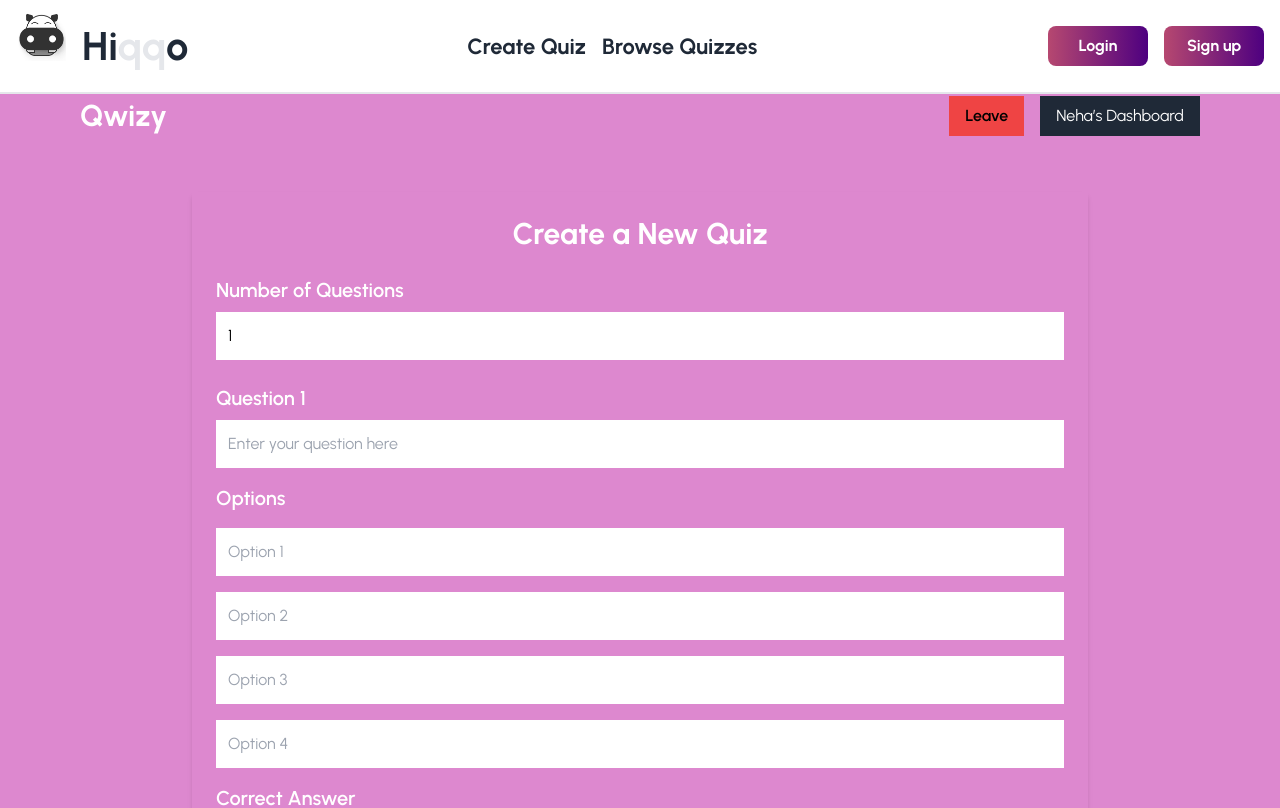
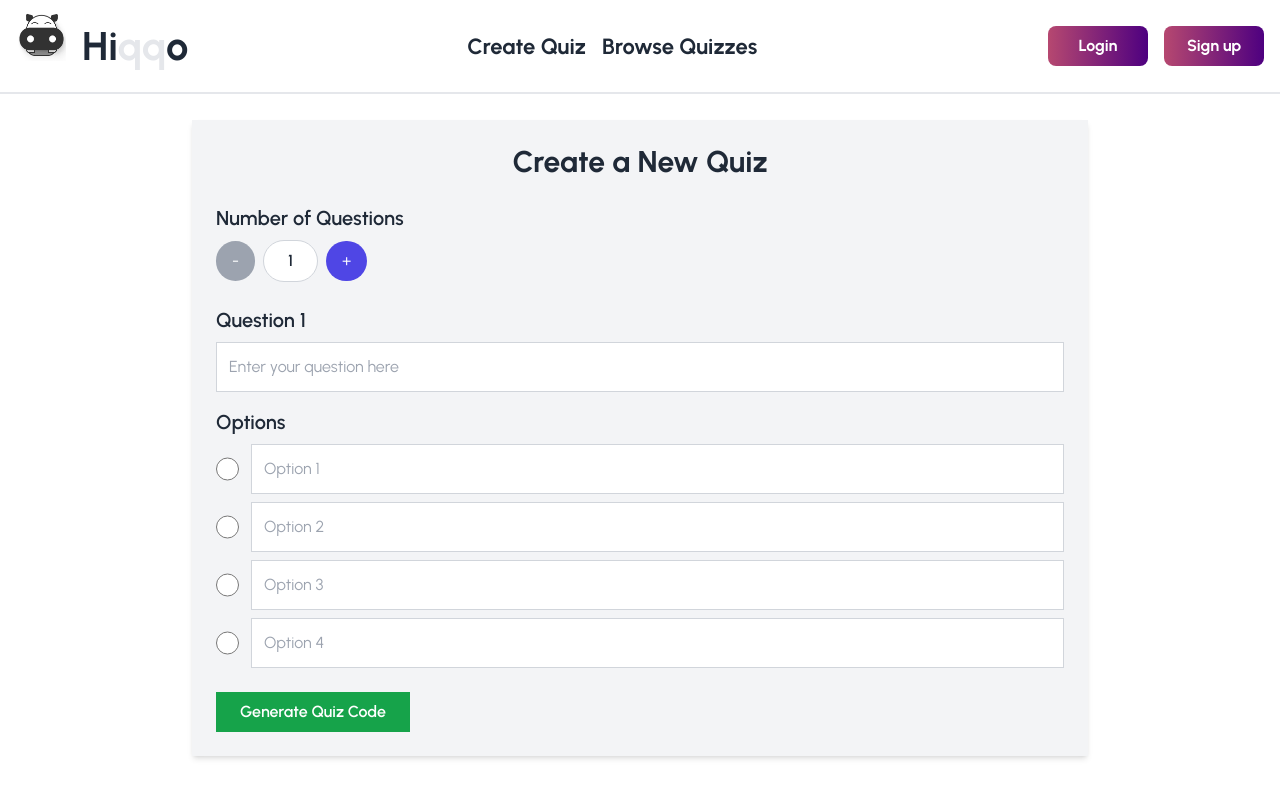
Before and after one commit to shaayar/Hiqqo-Quiz, a React (Vite) app: page /createQuiz in a window 1280 px wide. Shown: the top 808 px of the page. Built offline with nearby package versions, Linux system fonts and the light colour scheme.

Commit message:
Quiz create file and header file modified Co-authored-by: Riya Dubey <riyadubey2635@gmail.com>

```diff
--- a/src/App.jsx
+++ b/src/App.jsx
@@ -7,7 +7,7 @@ import Signup from "./components/Authentication/Signup";
 import ForgotPassword from "./components/Authentication/ForgotPassword";
 import JoinPage from "./pages/Join";
 import QuizPage from "./pages/QuizPage";
-import AdminPage from "./pages/QuizCreate";
+import QuizCreate from "./pages/QuizCreate";
 import Error from "./components/Common/Error";
 import Navbar from "./components/Common/Navbar";
 import Dashboard from "./components/Dashboard/Dashboard";
@@ -30,7 +30,7 @@ function App() {
           <Route path="/forgot-pass" element={<ForgotPassword />} />
           <Route path="/join" element={<JoinPage />} />
           <Route path="/quizpage" element={<QuizPage />} />
-          <Route path="/createQuiz" element={<AdminPage />} />
+          <Route path="/createQuiz" element={<QuizCreate />} />
           <Route path="/login" element={<Login />} />
           <Route path="/dashboard" element={<Dashboard />} />
           <Route path="*" element={<Error />} />
--- a/src/pages/QuizCreate.jsx
+++ b/src/pages/QuizCreate.jsx
@@ -1,136 +1,232 @@
-import React, { useState } from "react";
+import React, { useState, useEffect } from "react";
 
-const AdminPage = () => {
-  const [numQuestions, setNumQuestions] = useState(1); //
-  const [quizData, setQuizData] = useState([]);
+const QuizCreate = () => {
+  const [numQuestions, setNumQuestions] = useState(1);
+  const [quizData, setQuizData] = useState(
+    Array.from({ length: numQuestions }, () => ({
+      question: "",
+      options: ["", "", "", ""],
+      answer: null,
+    }))
+  );
   const [quizCode, setQuizCode] = useState("");
+  const [currentQuestion, setCurrentQuestion] = useState(0);
+  const [error, setError] = useState({ type: "", message: "" });
+  const [focusedOption, setFocusedOption] = useState(0);
 
-  // Handle number of questions change
-  const handleNumQuestionsChange = (e) => {
-    const value = e.target.value;
+  // Clear error when required fields are filled
+  useEffect(() => {
+    const current = quizData[currentQuestion];
+    if (error.type === "question" && current.question.trim()) {
+      setError({ type: "", message: "" });
+    } else if (error.type === "options" && !current.options.some(opt => !opt.trim())) {
+      setError({ type: "", message: "" });
+    } else if (error.type === "answer" && current.answer !== null) {
+      setError({ type: "", message: "" });
+    }
+  }, [quizData, currentQuestion, error.type]);
 
-    // Check if the value is a valid number
-    if (value === "" || (Number(value) >= 1 && Number(value) <= 100)) {
-      setNumQuestions(value);
+  const increaseQuestions = () => {
+    if (numQuestions < 100) {
+      const newNum = numQuestions + 1;
+      setNumQuestions(newNum);
+      setQuizData(prevData => [
+        ...prevData,
+        { question: "", options: ["", "", "", ""], answer: null }
+      ]);
     }
   };
 
-  // Ensure that the number of questions is at least 1 when the user leaves the input field
-  const handleBlur = () => {
-    if (numQuestions < 1) {
-      setNumQuestions(1);
+  const decreaseQuestions = () => {
+    if (numQuestions > 1) {
+      const newNum = numQuestions - 1;
+      setNumQuestions(newNum);
+      setQuizData(prevData => prevData.slice(0, newNum));
+      if (currentQuestion >= newNum) {
+        setCurrentQuestion(newNum - 1);
+      }
     }
   };
 
-  // Handle form submission
+  const handleQuestionChange = (index, value) => {
+    setQuizData(prevData => {
+      const newData = [...prevData];
+      newData[index].question = value;
+      return newData;
+    });
+  };
+
+  const handleOptionChange = (questionIndex, optionIndex, value) => {
+    setQuizData(prevData => {
+      const newData = [...prevData];
+      newData[questionIndex].options[optionIndex] = value;
+      return newData;
+    });
+  };
+
+  const handleAnswerSelect = (questionIndex, optionIndex) => {
+    setQuizData(prevData => {
+      const newData = [...prevData];
+      newData[questionIndex].answer = optionIndex;
+      return newData;
+    });
+  };
+
+  const handleKeyDown = (e, optionIndex) => {
+    if (e.key === 'Enter') {
+      e.preventDefault();
+      if (optionIndex < 3) {
+        setFocusedOption(optionIndex + 1);
+        document.getElementById(`option-${currentQuestion}-${optionIndex + 1}`)?.focus();
+      }
+    }
+  };
+
+  const validateCurrentQuestion = () => {
+    const current = quizData[currentQuestion];
+
+    if (!current.question.trim()) {
+      setError({ type: "question", message: "Please enter a question." });
+      return false;
+    }
+
+    if (current.options.some(opt => !opt.trim())) {
+      setError({ type: "options", message: "Please fill in all options." });
+      return false;
+    }
+
+    if (current.answer === null) {
+      setError({ type: "answer", message: "Please select the correct answer." });
+      return false;
+    }
+
+    setError({ type: "", message: "" });
+    return true;
+  };
+
+  const handleNext = () => {
+    if (!validateCurrentQuestion()) return;
+    setCurrentQuestion(currentQuestion + 1);
+    setFocusedOption(0);
+  };
+
+  const handlePrevious = () => {
+    setCurrentQuestion(currentQuestion - 1);
+    setFocusedOption(0);
+  };
+
   const handleSubmit = (e) => {
     e.preventDefault();
-
-    // Generate a unique code for the quiz (simple random string generator)
+    if (!validateCurrentQuestion()) return;
     const code = `QZ-${Math.random().toString(36).substr(2, 9).toUpperCase()}`;
-    setQuizCode(code);
-
-    // Collect quiz data from the inputs
-    const newQuizData = [];
-    for (let i = 0; i < numQuestions; i++) {
-      const question = document.getElementById(`question-${i}`).value;
-      const options = [
-        document.getElementById(`option-1-${i}`).value,
-        document.getElementById(`option-2-${i}`).value,
-        document.getElementById(`option-3-${i}`).value,
-        document.getElementById(`option-4-${i}`).value,
-      ];
-      const answer = document.getElementById(`answer-${i}`).value;
-      newQuizData.push({ question, options, answer, code });
-    }
-
-    // Add the new quiz data to state
-    setQuizData([...quizData, ...newQuizData]);
-
-    // Clear the form for the next set of questions
     setQuizCode(code);
   };
 
   return (
-    <div className="min-h-screen bg-customPurple flex flex-col items-center text-white">
-      <div className="w-full flex justify-between items-center p-4 max-w-6xl">
-        <div className="text-3xl font-bold">Qwizy</div>
-        <div className="flex items-center space-x-4">
-          <button className="bg-red-500 px-4 py-2 rounded-lg text-black font-semibold">
-            Leave
+    <div className="min-h-screen bg-white flex flex-col items-center text-gray-800">
+      <div className="mt-10 bg-gray-100 p-6 rounded-lg shadow-md max-w-4xl w-full">
+        <h1 className="text-3xl font-bold text-center">Create a New Quiz</h1>
+
+        {/* Number of Questions Control */}
+        <div className="mt-6">
+          <label className="block text-xl font-semibold mb-2">Number of Questions</label>
+          <div className="flex items-center">
+            <button
+              onClick={decreaseQuestions}
+              disabled={numQuestions <= 1}
+              className="bg-indigo-600 text-white px-4 py-2 rounded-full hover:bg-indigo-700 disabled:bg-gray-400 disabled:cursor-not-allowed"
+            >
+              -
             </button>
-          <button className="bg-gray-800 px-4 py-2 rounded-lg">
-            Neha’s Dashboard
+            <div className="bg-white border border-gray-300 px-6 py-2 text-center font-semibold rounded-full mx-2">
+              {numQuestions}
+            </div>
+            <button
+              onClick={increaseQuestions}
+              disabled={numQuestions >= 100}
+              className="bg-indigo-600 text-white px-4 py-2 rounded-full hover:bg-indigo-700 disabled:bg-gray-400 disabled:cursor-not-allowed"
+            >
+              +
             </button>
             </div>
         </div>
-      {/* Admin Form */}
-      <div className="mt-10 bg-secondary p-6 rounded-lg shadow-md max-w-4xl w-full">
-        <h1 className="text-3xl font-bold text-center">Create a New Quiz</h1>
 
-        {/* Step 1: Input for Number of Questions */}
-        <div className="mt-6">
+        <form onSubmit={handleSubmit} className="space-y-6 mt-6">
+          <div className="space-y-4">
+            <div>
               <label className="block text-xl font-semibold">
-            Number of Questions
+                Question {currentQuestion + 1}
               </label>
               <input
-            type="number"
-            value={numQuestions}
-            onChange={handleNumQuestionsChange}
-            onBlur={handleBlur}
-            min="1"
-            className="w-full p-3 mt-2 rounded-lg text-black outline-none"
-          />
-        </div>
-
-        {/* Step 2: Dynamically Generate Question Form */}
-        <form onSubmit={handleSubmit} className="space-y-6 mt-6">
-          {Array.from({ length: numQuestions }).map((_, index) => (
-            <div key={index} className="space-y-4">
-              <div>
-                <label className="block text-xl font-semibold">
-                  Question {index + 1}
-                </label>
-                <input
-                  id={`question-${index}`}
                 type="text"
                 placeholder="Enter your question here"
-                  className="w-full p-3 mt-2 rounded-lg text-black outline-none"
+                value={quizData[currentQuestion].question}
+                onChange={(e) => handleQuestionChange(currentQuestion, e.target.value)}
+                className={`w-full p-3 mt-2 rounded-lg text-gray-800 outline-none border ${
+                  error.type === "question" ? "border-red-500" : "border-gray-300"
+                }`}
               />
             </div>
             <div>
               <label className="block text-xl font-semibold">Options</label>
-                {Array.from({ length: 4 }).map((_, optionIndex) => (
-                  <div key={optionIndex} className="mt-2">
+              {quizData[currentQuestion].options.map((option, optionIndex) => (
+                <div key={optionIndex} className="mt-2 flex items-center">
                   <input
-                      id={`option-${optionIndex + 1}-${index}`}
+                    type="radio"
+                    name={`correct-answer-${currentQuestion}`}
+                    checked={quizData[currentQuestion].answer === optionIndex}
+                    onChange={() => handleAnswerSelect(currentQuestion, optionIndex)}
+                    className={`mr-3 w-6 h-6 cursor-pointer ${
+                      error.type === "answer" ? "border-red-500" : ""
+                    }`}
+                  />
+                  <input
+                    id={`option-${currentQuestion}-${optionIndex}`}
                     type="text"
                     placeholder={`Option ${optionIndex + 1}`}
-                      className="w-full p-3 mt-2 rounded-lg text-black outline-none"
+                    value={option}
+                    onChange={(e) => handleOptionChange(currentQuestion, optionIndex, e.target.value)}
+                    onKeyDown={(e) => handleKeyDown(e, optionIndex)}
+                    className={`w-full p-3 rounded-lg text-gray-800 outline-none border ${
+                      error.type === "options" ? "border-red-500" : "border-gray-300"
+                    }`}
+                    autoFocus={optionIndex === focusedOption}
                   />
                 </div>
               ))}
             </div>
-              <div>
-                <label className="block text-xl font-semibold">
-                  Correct Answer
-                </label>
-                <input
-                  id={`answer-${index}`}
-                  type="text"
-                  placeholder="Enter the correct answer"
-                  className="w-full p-3 mt-2 rounded-lg text-black outline-none"
-                />
           </div>
+          {error.message && (
+            <div className="p-3 bg-red-100 border border-red-400 text-red-700 rounded">
+              {error.message}
             </div>
-          ))}
-          <div className="flex justify-center">
+          )}
+          <div className="flex justify-between mt-4">
+            {currentQuestion > 0 && (
+              <button
+                type="button"
+                onClick={handlePrevious}
+                className="bg-gray-500 px-6 py-2 rounded-lg text-white font-semibold hover:bg-gray-600"
+              >
+                Previous
+              </button>
+            )}
+            {currentQuestion < numQuestions - 1 ? (
+              <button
+                type="button"
+                onClick={handleNext}
+                className="bg-indigo-600 px-6 py-2 rounded-lg text-white font-semibold hover:bg-indigo-700"
+              >
+                Next
+              </button>
+            ) : (
               <button
                 type="submit"
-              className="bg-btnColor px-6 py-2 rounded-lg text-white font-semibold hover:btnHover"
+                className="bg-green-600 px-6 py-2 rounded-lg text-white font-semibold hover:bg-green-700"
               >
                 Generate Quiz Code
               </button>
+            )}
           </div>
         </form>
 
@@ -142,35 +238,8 @@ const AdminPage = () => {
           </div>
         )}
       </div>
-
-      {/* Display Created Quizzes */}
-      {quizData.length > 0 && (
-        <div className="mt-12 max-w-4xl w-full">
-          <h2 className="text-xl font-semibold mb-4 text-center">
-            Created Quizzes
-          </h2>
-          <div className="space-y-4">
-            {quizData.map((quiz, index) => (
-              <div key={index} className="bg-gray-800 p-4 rounded-lg">
-                <h3 className="text-lg font-semibold">{quiz.question}</h3>
-                <ul className="list-disc pl-5 mt-2">
-                  {quiz.options.map((option, idx) => (
-                    <li key={idx} className="text-gray-300">
-                      {option}
-                    </li>
-                  ))}
-                </ul>
-                <p className="mt-2 text-green-400">
-                  Correct Answer: {quiz.answer}
-                </p>
-                <p className="mt-2 text-yellow-500">Quiz Code: {quiz.code}</p>
-              </div>
-            ))}
-          </div>
-        </div>
-      )}
     </div>
   );
 };
 
-export default AdminPage;
+export default QuizCreate;
```
Also changed, not shown: src/components/Common/Header.jsx (+20 -9 lines). Lines whose indentation alone changed are shown as unchanged.
